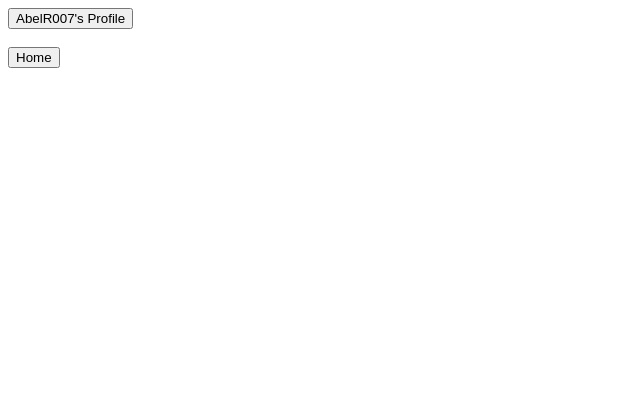
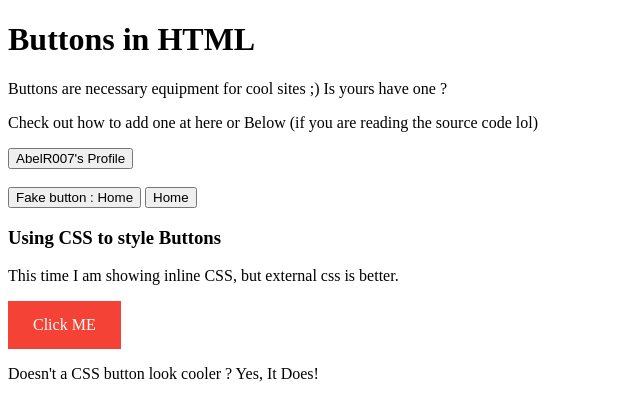
Before and after one commit to AbelR007/Basic-HTML, a plain HTML site: page LearnTheBasics/buttons.html in a window 1280 px wide. Shown: the whole page, without its empty margins (0-640 px from the left). Drawn offline with Linux system fonts and the light colour scheme.

Commit message:
Bookmarks & Buttons

```diff
--- a/LearnTheBasics/buttons.html
+++ b/LearnTheBasics/buttons.html
@@ -5,9 +5,30 @@
     <title> Buttons </title>
   </head>
   <body>
+    <h1> Buttons in HTML </h1>
+    <p> Buttons are necessary equipment for cool sites ;) Is yours have one ?</p>
+    <p> Check out how to add one at here or Below (if you are reading the source code lol)</p>
     <button onclick="document.location='https://github.com/AbelR007/'"> AbelR007's Profile </button> <br>
     <br> <!-- BR is used to show some space between the buttons :)-->
-    <button type="round" name="Repo's Profile"> Home </button>
+    <button type="round" name="Repo's Profile"> Fake button : Home </button>
+    <button type="round" name="Repo's Profile" onclick="document.location='https://github.com/AbelR007/Basic-HTML'" title="This even has a title lol"> Home </button>
+    <h3> Using CSS to style Buttons </h3>
+    <p> This time I am showing inline CSS, but external css is better.</p>
+    <style>
+      a:link, a:visited {
+        background-color: #f44336;
+        color: white;
+        padding: 15px 25px;
+        text-align: center;
+        text-decoration: none;
+        display: inline-block;
+      }
+      a:hover, a:active {
+        background-color: red;
+      }
+    </style>
+    <a href="https://github.com/AbelR007/Basic-HTML">Click ME</a>
+    <p> Doesn't a CSS button look cooler ? Yes, It Does!</p>
   </body>
 </html>
 
```
Also changed, not shown: LearnTheBasics/bookmarks.html (added, +16 -0 lines).
